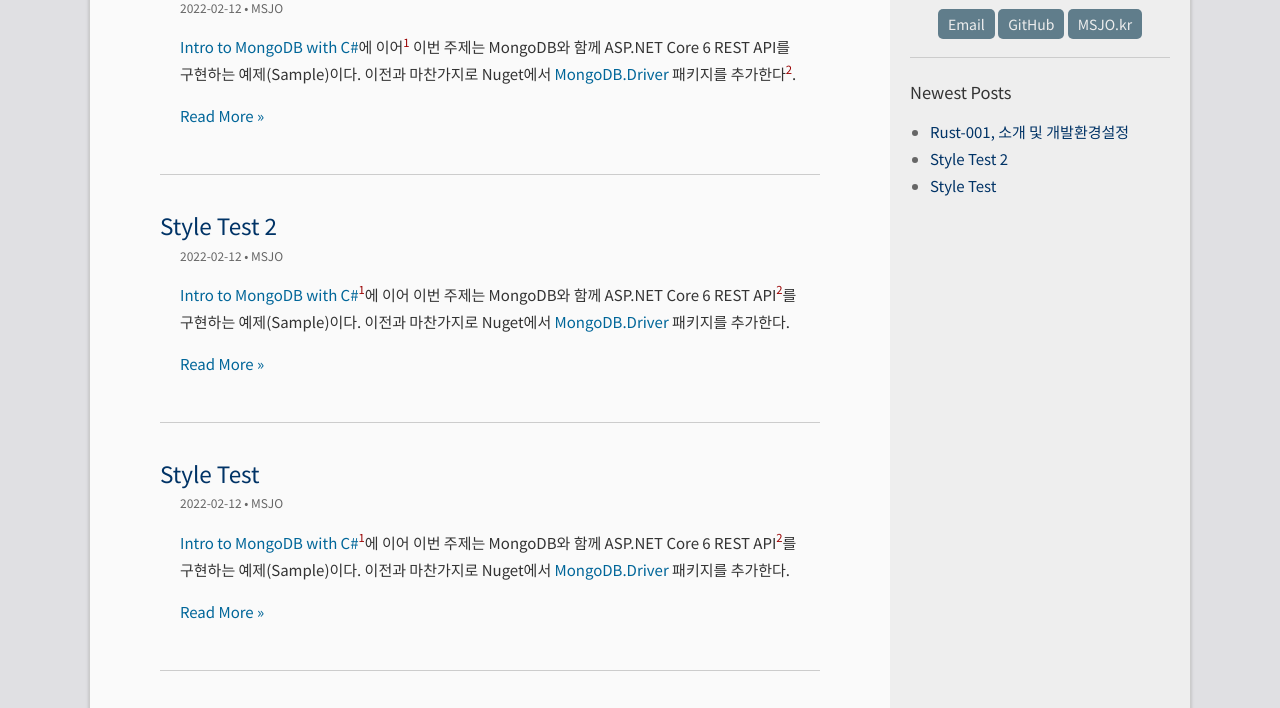
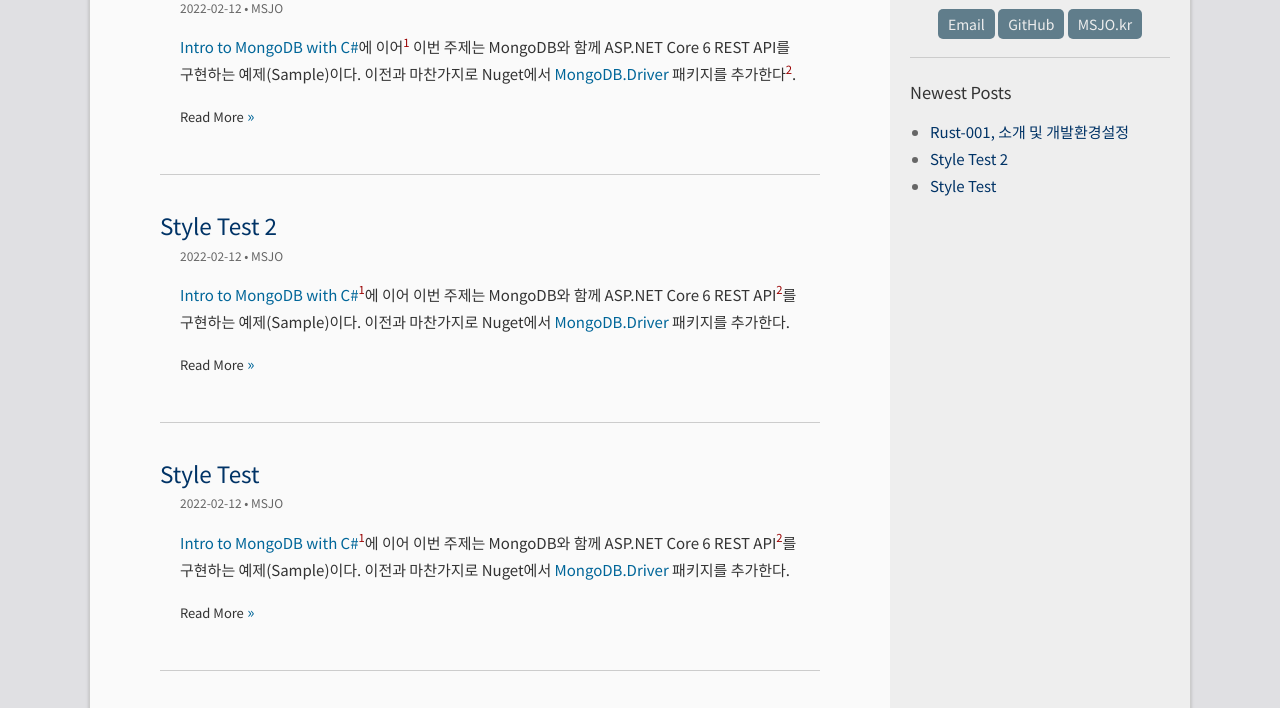
Before and after one commit to DebugJO/rustlang, a Jekyll site: the page built from index.html, in a window 1280 px wide. Shown: the part 265-973 px from the top of the page. Built offline with Jekyll 4.4.1, drawn with Linux system fonts in a browser that asks for light colours; the list of posts is cut into pages by our own code.

Commit message:
Update index.html

```diff
--- a/index.html
+++ b/index.html
@@ -21,7 +21,7 @@ layout: default
           {%   else %}{{ post.content | lstrip | split: "
 " | first }}{% endif %}
           <p>
-            <a class="post-link" href="{{ post.url | prepend: site.baseurl }}">Read More &raquo;</a>
+            <a class="post-link" href="{{ post.url | prepend: site.baseurl }}"><span style="font-size:13px;">Read More</span> &raquo;</a>
           </p>
         </div>
       </li>
```
